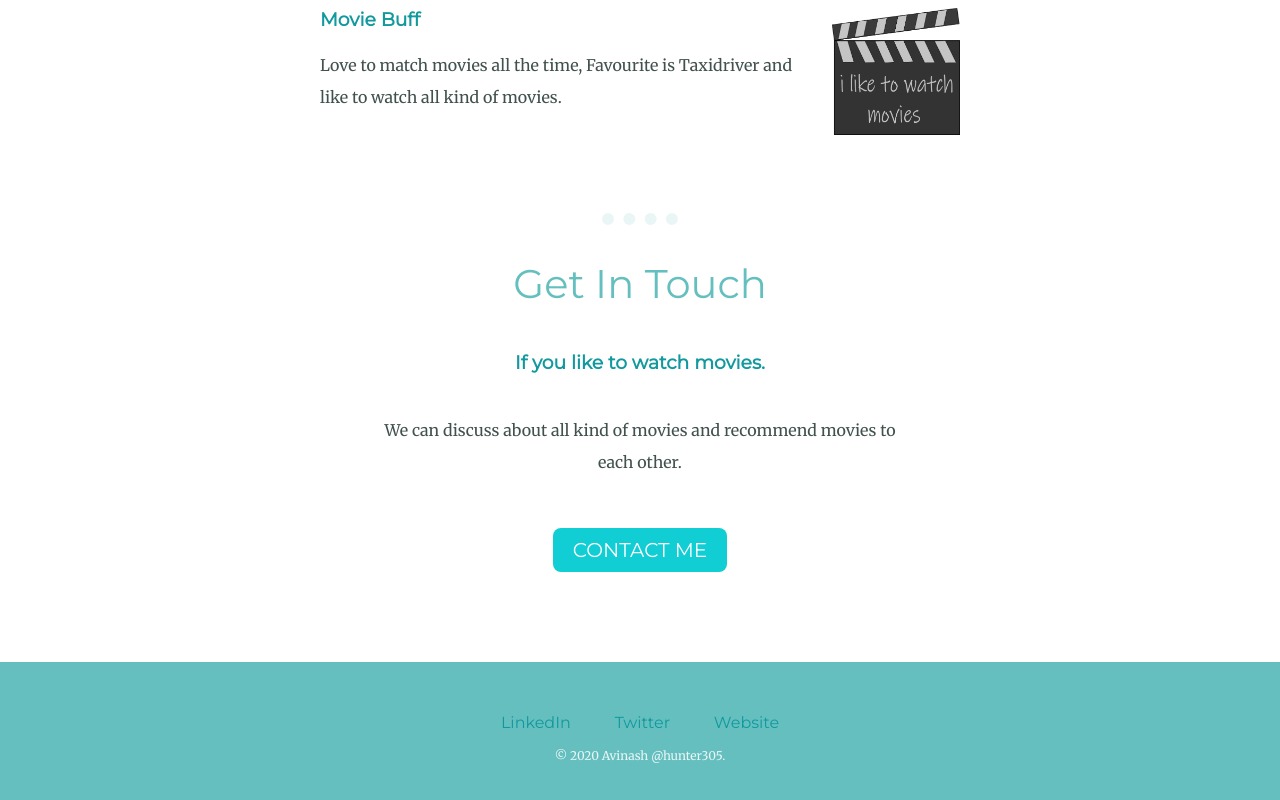
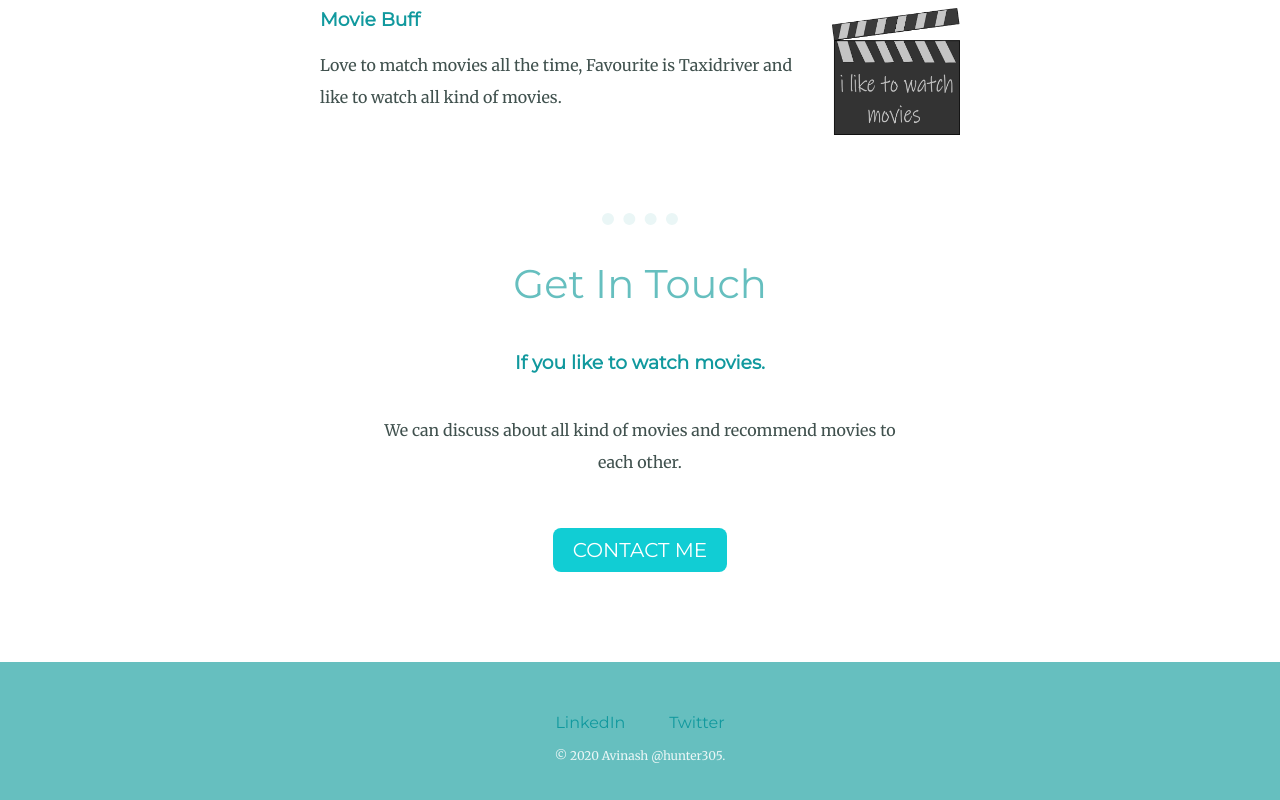
Before and after one commit to Hunter305/personal-site, a plain HTML site: page index.html in a window 1280 px wide. Shown: the part 1786-2586 px from the top of the page. Drawn offline with Linux system fonts and the light colour scheme.

Commit message:
Update index.html

```diff
--- a/index.html
+++ b/index.html
@@ -47,8 +47,8 @@
 
   <div class="bottom-container">
     <a class="footer-link" href="https://www.linkedin.com/in/avinash-s-9b56b9178">LinkedIn</a>
-    <a class="footer-link" href="https://twitter.com/">Twitter</a>
-    <a class="footer-link" href="https://www.appbrewery.co/">Website</a>
+    <a class="footer-link" href="https://twitter.com/avinash10010">Twitter</a>
+
     <p class="leg">© 2020 Avinash @hunter305.</p>
   </div>
 
```
